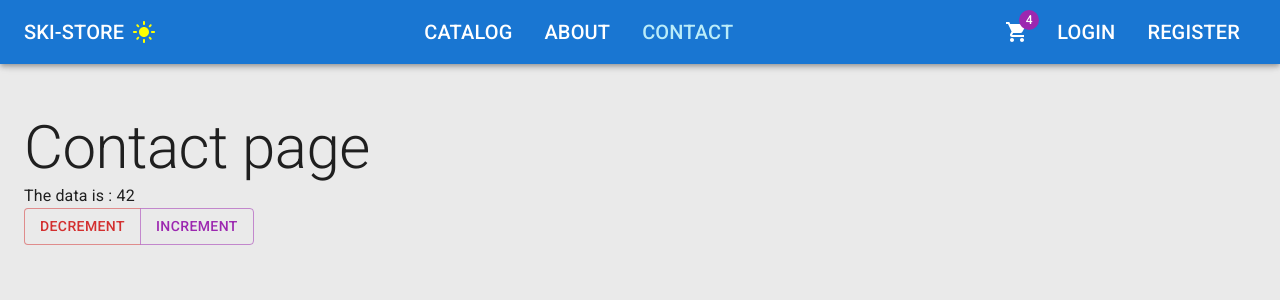
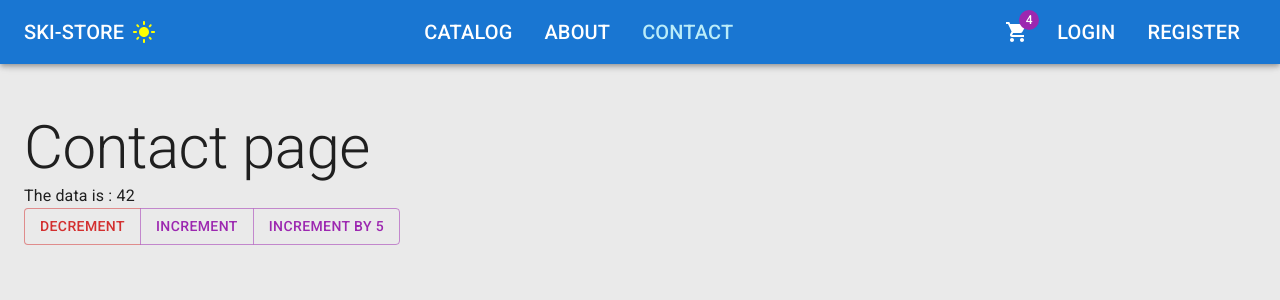
Before and after one commit to maricelmb/SkiStoreClient, a React (Vite) app: page /contact in a window 1280 px wide. Shown: the top 300 px of the page. Built offline with nearby package versions, Linux system fonts and the light colour scheme.

Commit message:
create actions

```diff
--- a/src/features/contact/ContactPage.tsx
+++ b/src/features/contact/ContactPage.tsx
@@ -1,5 +1,5 @@
 import { useDispatch, useSelector } from "react-redux";
-import type { CounterState } from "./counterReducer";
+import { decrement, increment, type CounterState } from "./counterReducer";
 import { Button, ButtonGroup, Typography } from "@mui/material";
 
 export default function ContactPage() {
@@ -11,14 +11,14 @@ export default function ContactPage() {
       <Typography variant="h2">Contact page</Typography>
       <Typography variant="body1">The data is : {data}</Typography>
       <ButtonGroup>
-        <Button onClick={() => dispatch({ type: "decrement" })} color="error">
+        <Button onClick={() => dispatch(decrement())} color="error">
           Decrement
         </Button>
-        <Button
-          onClick={() => dispatch({ type: "increment" })}
-          color="secondary"
-        >
+        <Button onClick={() => dispatch(increment())} color="secondary">
           Increment
+        </Button>
+        <Button onClick={() => dispatch(increment(5))} color="secondary">
+          Increment by 5
         </Button>
       </ButtonGroup>
     </>
--- a/src/features/contact/counterReducer.ts
+++ b/src/features/contact/counterReducer.ts
@@ -6,21 +6,35 @@ const initialState: CounterState = {
   data: 42,
 };
 
+export function increment(amount = 1){
+    return{
+        type: 'increment',
+        payload: amount
+    }
+}
+
+export function decrement(amount = 1){
+    return{
+        type: 'decrement',
+        payload: amount
+    }
+}
+
 export default function counterReducer(
   state = initialState,
-  action: { type: string }
+  action: { type: string, payload: number }
 ) {
   switch (action.type) {
     case "increment":
       return {
         ...state,
-        data: state.data + 1,
+        data: state.data + action.payload,
       };
 
     case "decrement":
       return {
         ...state,
-        data: state.data - 1,
+        data: state.data - action.payload,
       };
 
     default:
```
